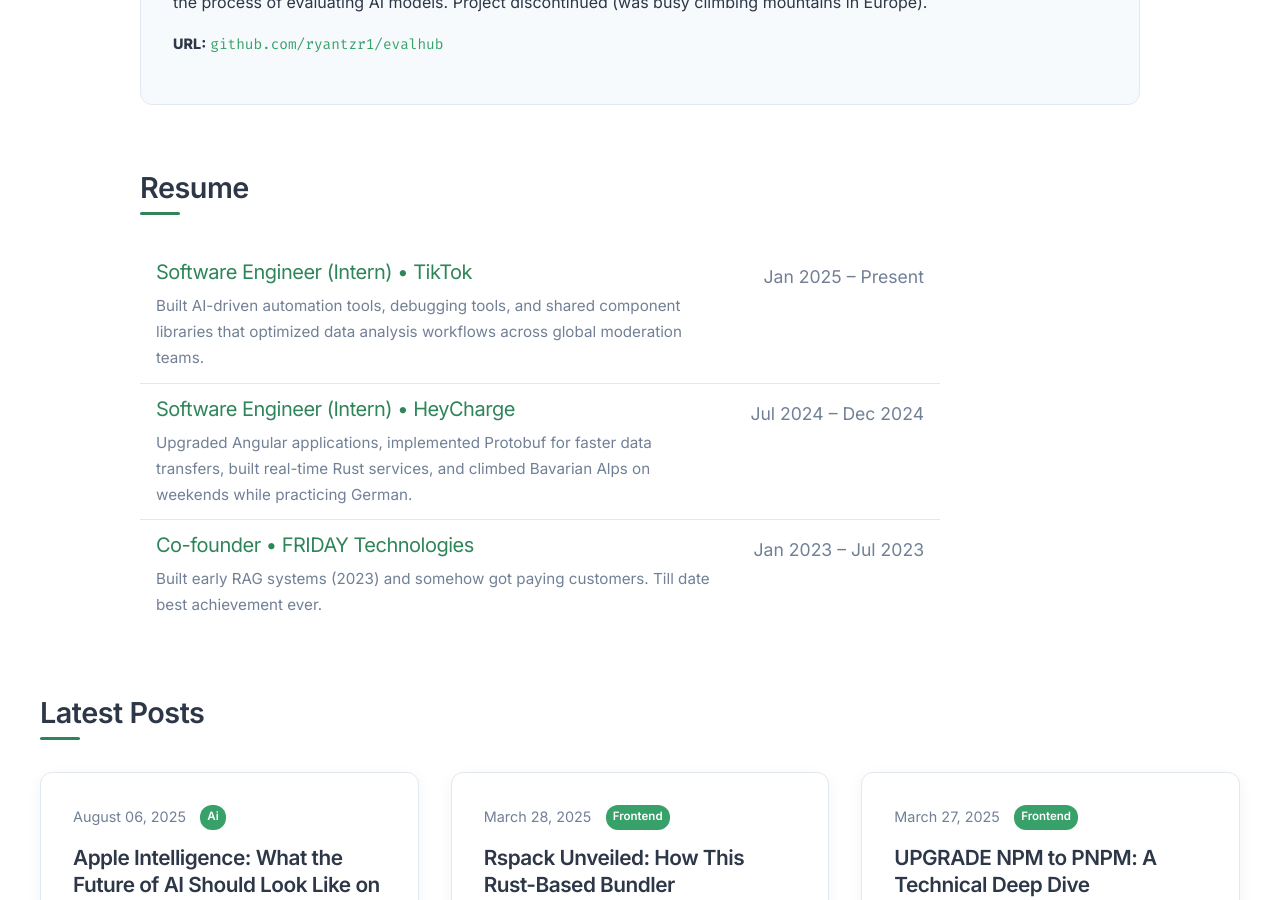
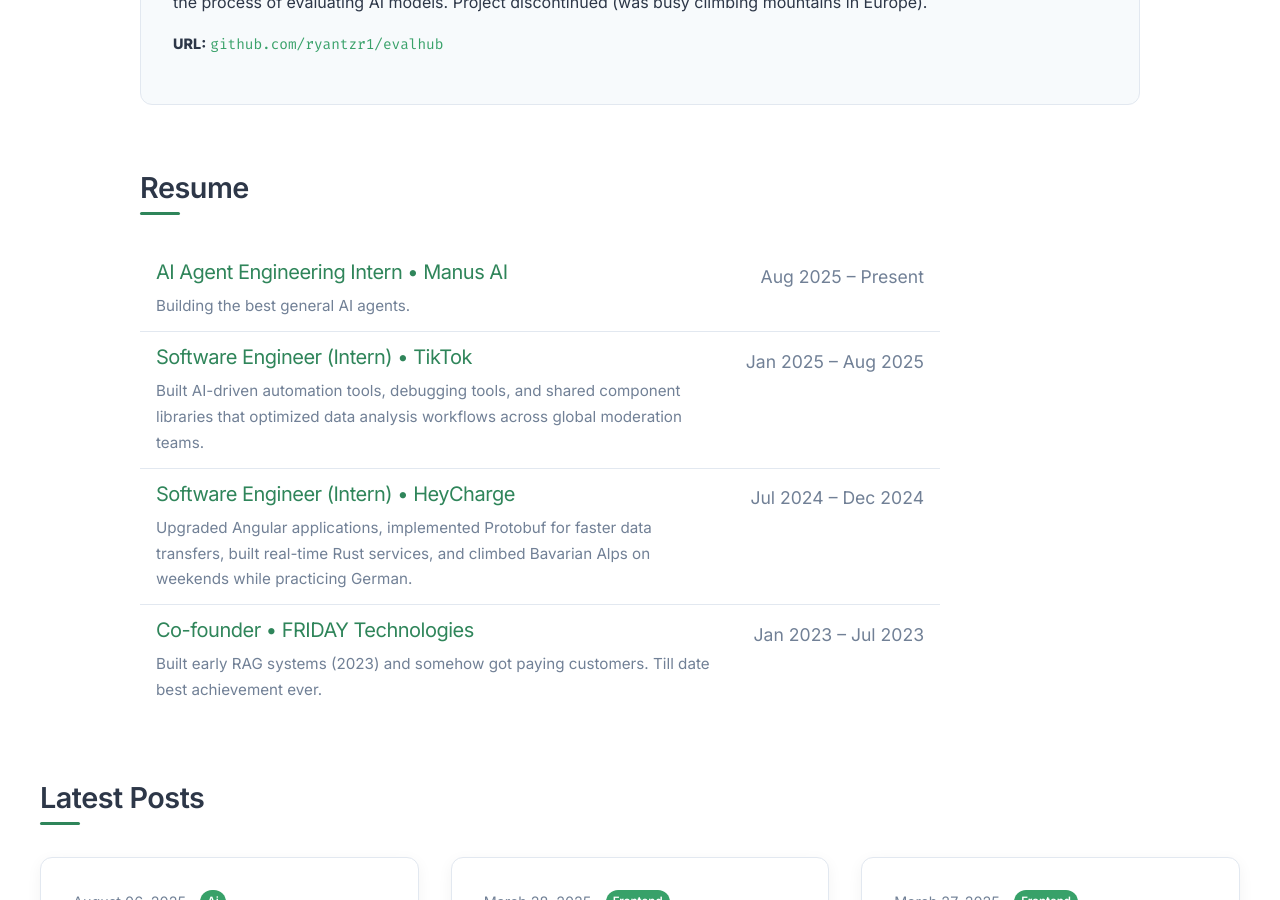
Before and after one commit to ryantzr1/ryantzr1.github.io, a Jekyll site: the page built from index.html, in a window 1280 px wide and 900 px high, scrolled down 1608 px. Built offline with Jekyll 4.4.1, drawn with Linux system fonts in a browser that asks for light colours; the list of posts is cut into pages by our own code.

Commit message:
Update resume with Manus AI internship and TikTok end date
- Add AI Agent Engineering Intern position at Manus AI (Aug 2025 - Present)
- Update TikTok internship end date to Aug 2025

🤖 Generated with [Claude Code](https://claude.ai/code)

Co-Authored-By: Claude <noreply@anthropic.com>

```diff
--- a/index.html
+++ b/index.html
@@ -174,6 +174,16 @@ title: Home
     <div class="posts-list">
       <div class="post-item">
         <div class="post-title-section">
+          <h3>AI Agent Engineering Intern • Manus AI</h3>
+          <div style="color: #718096; font-size: 0.95em">
+            Building the best general AI agents.
+          </div>
+        </div>
+        <div class="post-date">Aug 2025 – Present</div>
+      </div>
+
+      <div class="post-item">
+        <div class="post-title-section">
           <h3>Software Engineer (Intern) • TikTok</h3>
           <div style="color: #718096; font-size: 0.95em">
             Built AI-driven automation tools, debugging tools, and shared
@@ -181,7 +191,7 @@ title: Home
             global moderation teams.
           </div>
         </div>
-        <div class="post-date">Jan 2025 – Present</div>
+        <div class="post-date">Jan 2025 – Aug 2025</div>
       </div>
 
       <div class="post-item">
```
